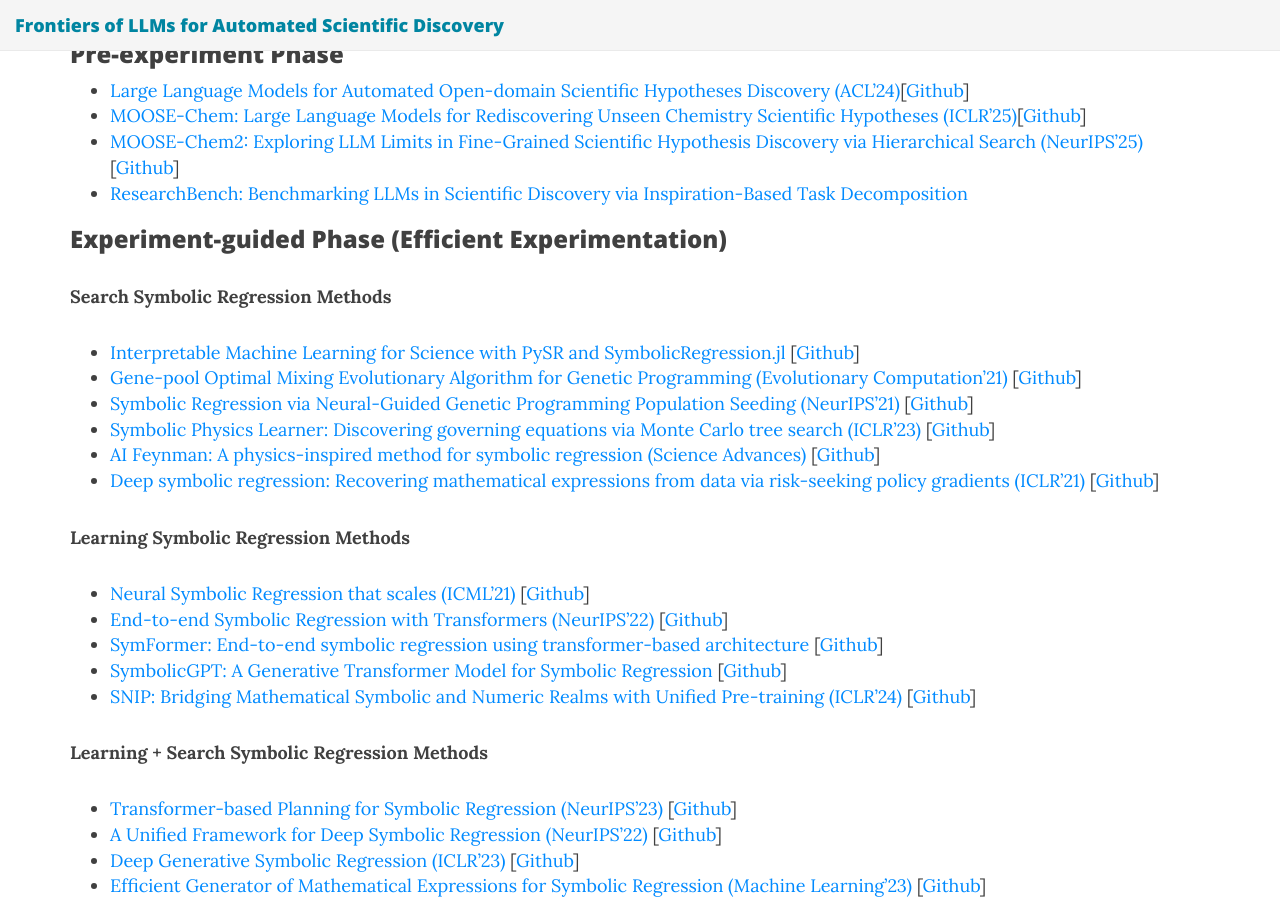
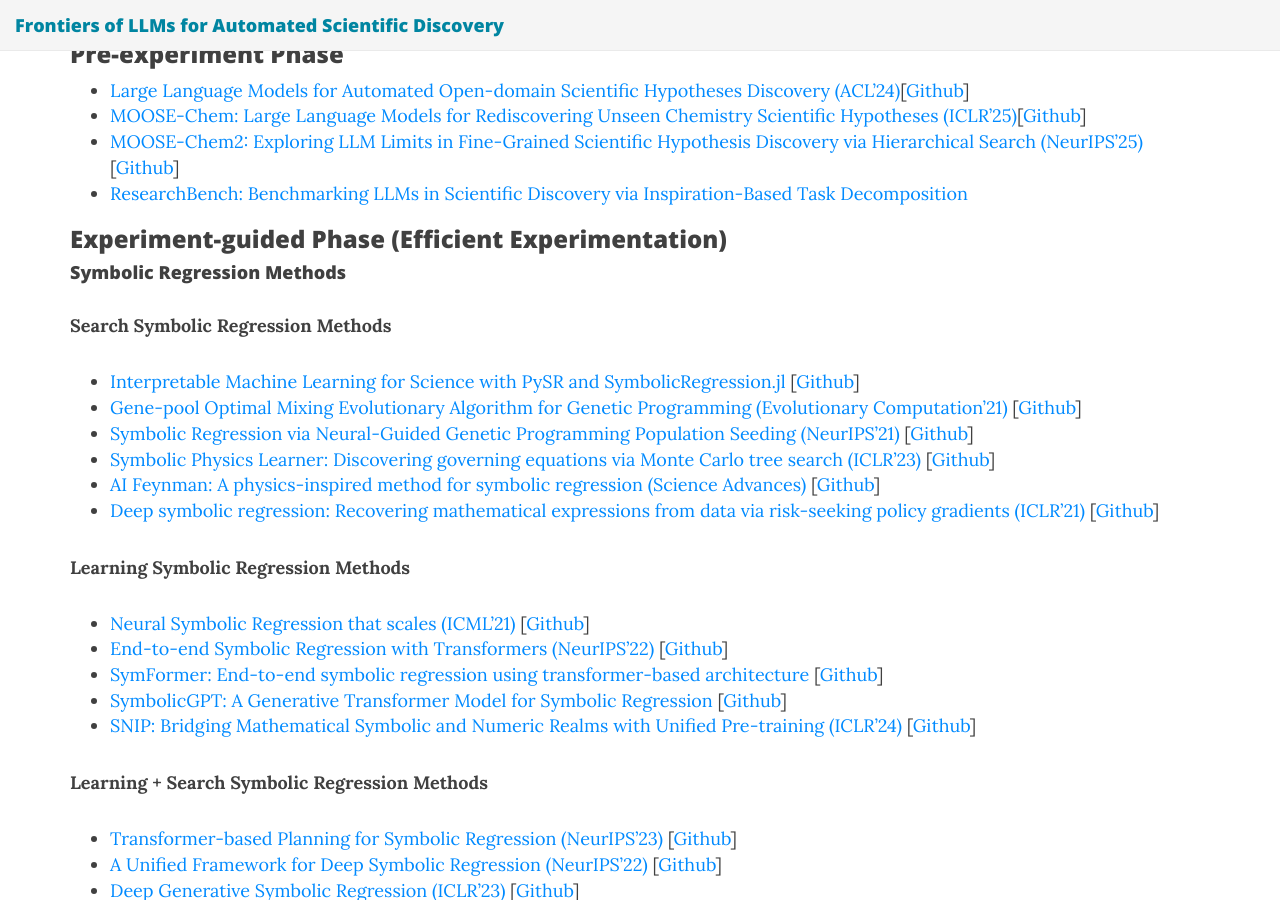
Before and after one commit to ZonglinY/llm4sd-aaai-2026, a Jekyll site: the page built from index.md, in a window 1280 px wide and 900 px high, scrolled down 1939 px. Built offline with Jekyll 4.4.1, drawn with Linux system fonts in a browser that asks for light colours; nearby versions of some CDN libraries.

Commit message:
Update index.md

```diff
--- a/index.md
+++ b/index.md
@@ -158,7 +158,7 @@ By structuring discovery into these two phases—**optimization before experimen
 ### Experiment-guided Phase (Efficient Experimentation)
 
 
-<!--#### Symbolic Regression Methods-->
+#### Symbolic Regression Methods
 
 **Search Symbolic Regression Methods**
 
```
